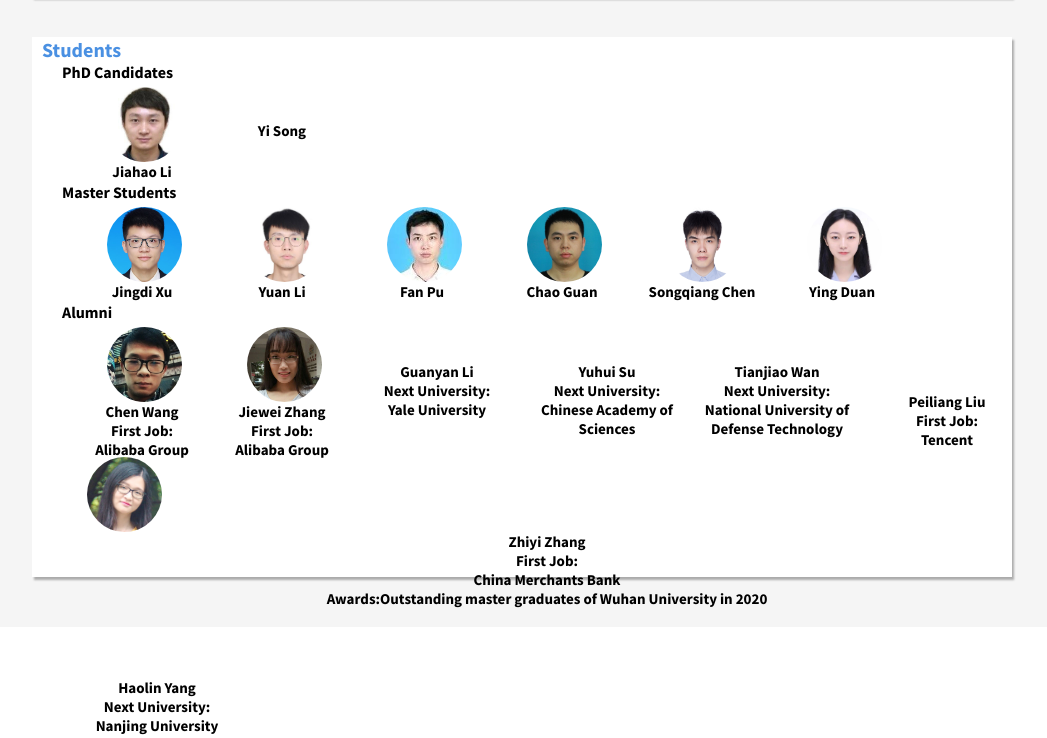
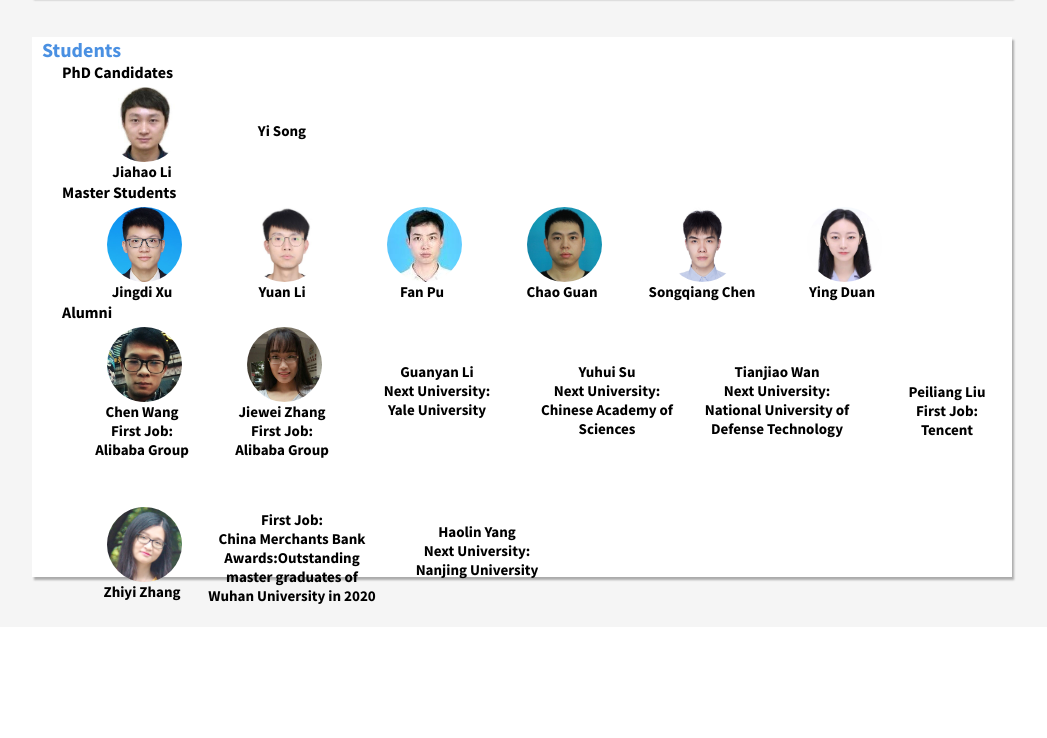
Before and after one commit to XiaoyuanXie/xiaoyuanxie.github.io, a plain HTML site: page index.html in a window 1280 px wide. Shown: the part 4802-5540 px from the top of the page, without its empty margins (118-1165 px from the left). After the commit the page ends 5429 px from the top, so only its background shows below. Drawn offline with Linux system fonts and the light colour scheme.

Commit message:
Update index.css

```diff
--- a/css/index.css
+++ b/css/index.css
@@ -407,11 +407,37 @@ h3.name{
 	width:150px;
 	height:100px;
 	float:left;
-	margin-top:30px;
+	margin-top:40px;
 	margin-left:20px;
-	padding-top:40px;
+	padding-top:20px;
+}
+.student .individual_zhiyi{
+	width:300px;
+	height:100px;
+	float:left;
+	margin-left:20px;
+	margin-top:40px;
 }
 
+.student .individual_zhiyi .intro{
+	padding-top:8px;
+}
+
+.student .individual_zhiyi img{
+	height: 75px;
+  	width: 75px;
+  	border-radius: 50%;
+ 	 object-fit: cover;
+  	display: inline-block;
+  	margin-left:23px;
+  	margin-top:5px;
+}
+
+.student .individual_zhiyi .img_name{
+	width:120px;
+	height:100px;
+	float:left;
+}
 .student .master .individual1 img {
   height: 75px;
   width: 75px;
```
